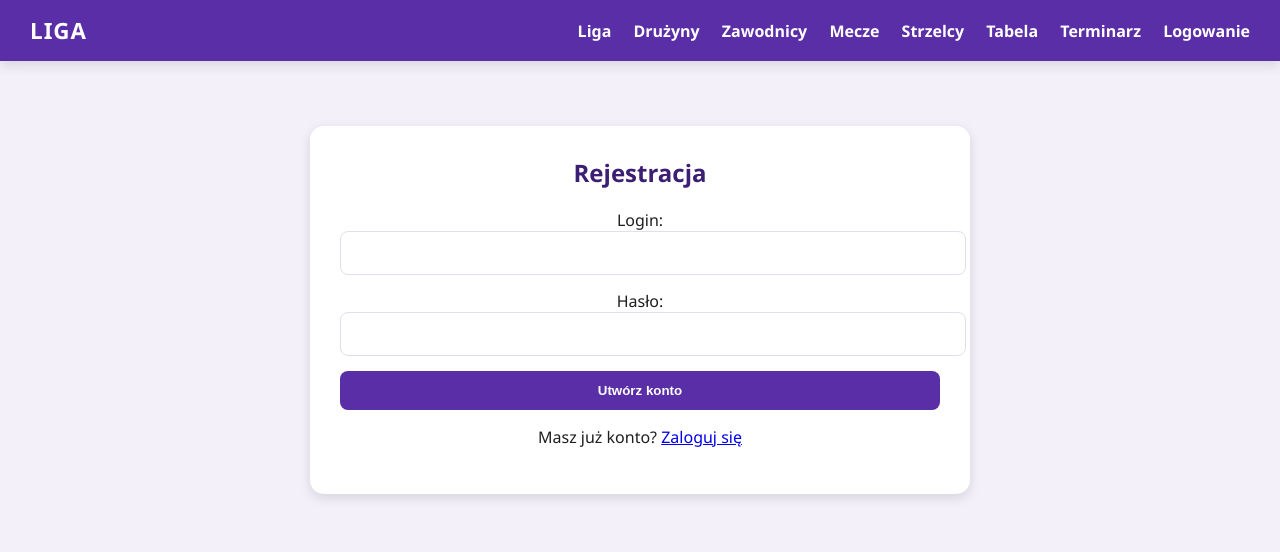
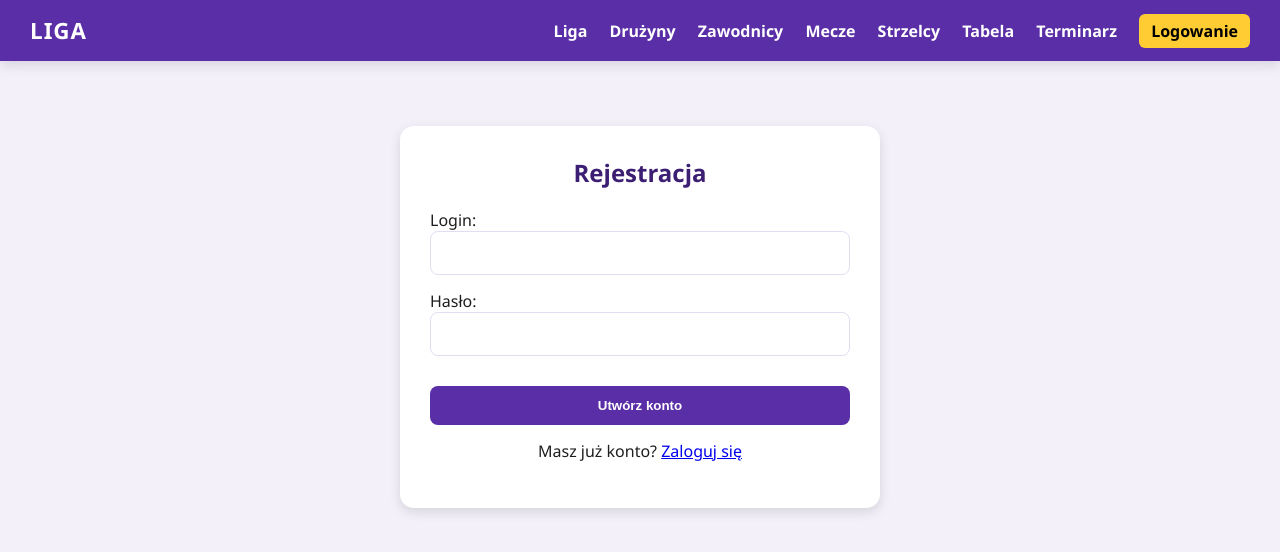
Before and after one commit to KatarzynaAdamskaDev/cloud-application, a Flask app: page /register in a window 1280 px wide. Shown: the top 552 px of the page. Run offline with Flask 3, Linux system fonts and the light colour scheme.

Commit message:
Update register.html

```diff
--- a/templates/register.html
+++ b/templates/register.html
@@ -23,10 +23,10 @@
         <a href="{{ url_for('terminarz') }}">Terminarz</a>
 
         {% if not session.get('user_login') %}
-            <a href="{{ url_for('login') }}">Logowanie</a>
+            <a class="nav-highlight" href="{{ url_for('login') }}">Logowanie</a>
         {% endif %}
 
-        {% if session.get('rola') in ['Trener'] %}
+        {% if session.get('rola') == 'Trener' %}
             <a class="nav-highlight" href="{{ url_for('trener_select') }}">Panel trenera</a>
         {% endif %}
 
@@ -40,10 +40,12 @@
     </div>
 </nav>
 
+
 <div class="container">
 
-    <div class="profile-box">
-        <h2>Rejestracja</h2>
+    <div class="card" style="max-width: 420px; margin: 40px auto; padding: 30px;">
+
+        <h2 style="text-align:center; margin-bottom: 20px;">Rejestracja</h2>
 
         {% with messages = get_flashed_messages(with_categories=true) %}
             {% if messages %}
@@ -54,18 +56,22 @@
         {% endwith %}
 
         <form method="POST">
+
             <label>Login:</label>
             <input type="text" name="login" required>
 
             <label>Hasło:</label>
             <input type="password" name="password" required>
 
-            <button class="btn" type="submit">Utwórz konto</button>
+            <button class="btn" style="width: 100%; margin-top: 15px;">Utwórz konto</button>
+
         </form>
 
-        <p>Masz już konto?
+        <p style="text-align:center; margin-top: 15px;">
+            Masz już konto?
             <a href="{{ url_for('login') }}">Zaloguj się</a>
         </p>
+
     </div>
 
 </div>
```
